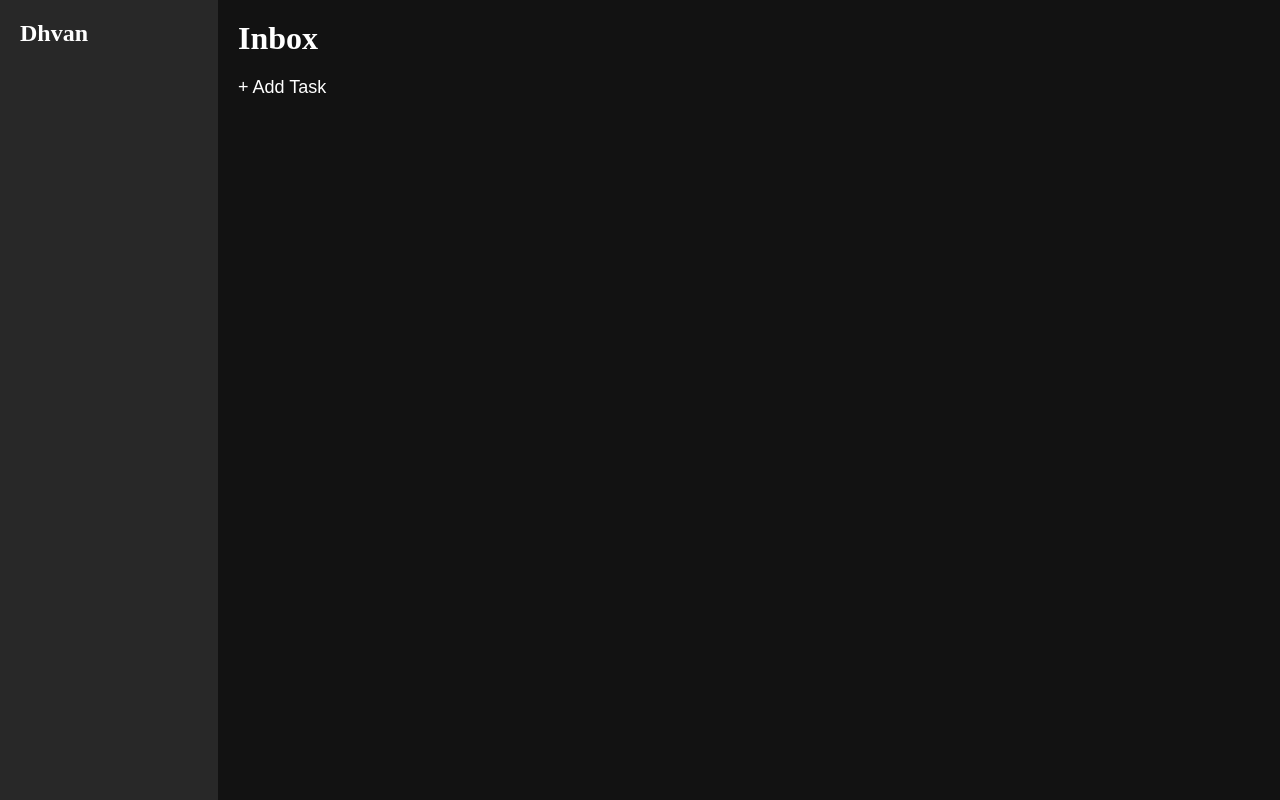
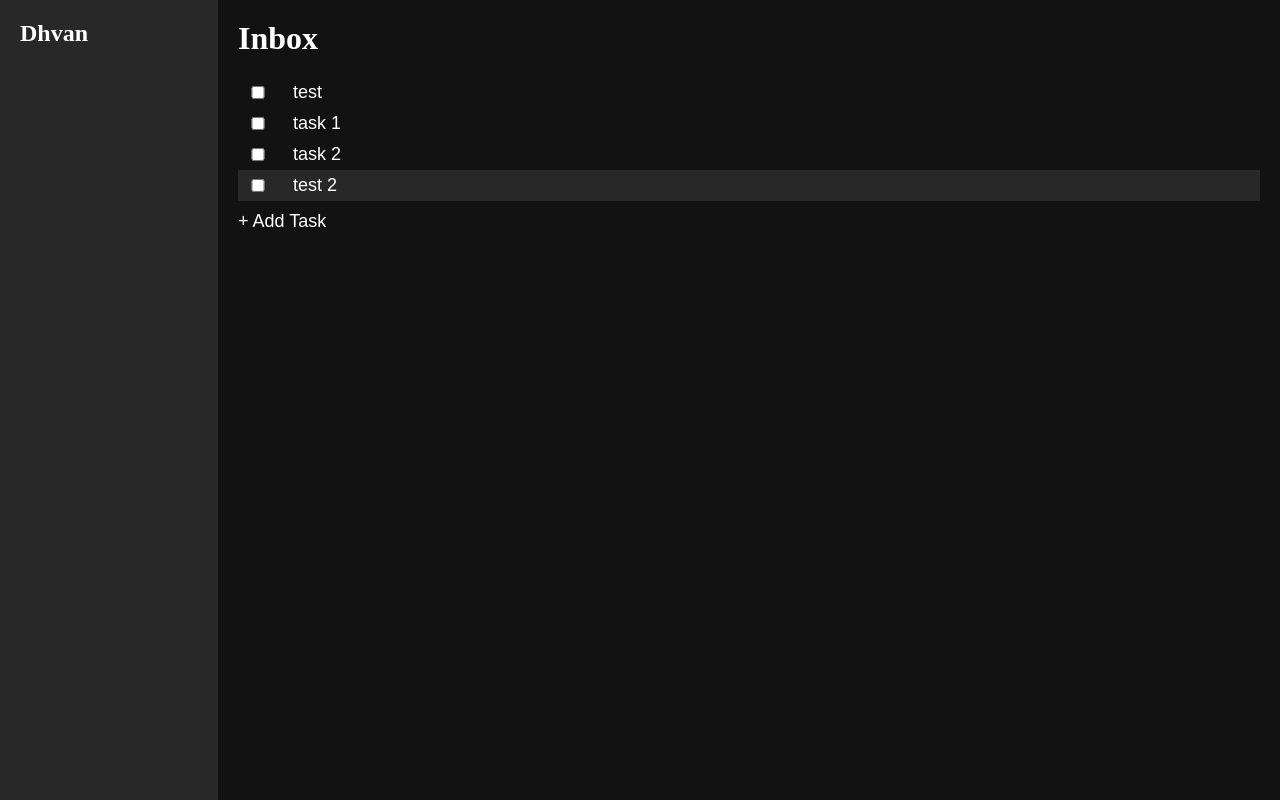
Before and after one commit to Dh-Van/TaskMinimalist, a React (Vite) app: page / in a window 1280 px wide. Built offline with nearby package versions, Linux system fonts and the light colour scheme.

Commit message:
mvp functoinality, without check

```diff
--- a/src/components/App.jsx
+++ b/src/components/App.jsx
@@ -2,39 +2,37 @@ import React from "react";
 import Sidebar from "./Sidebar";
 import Workspace from "./Workspace";
 
-export default function App(){
+export default function App() {
+	const sampleData = ["test", "task 1", "task 2", "test 2"];
+	const [tasks, setTasks] = React.useState(sampleData);
 
-    const [add, setAdd] = React.useState(true)
-    const [tasks, setTasks] = React.useState([])
-    const [currTask, setCurrTask] = React.useState("");
-
-    function handleClick(){
-        setAdd(false)
+	function enter(val) {
+		setTasks((prevState) => [...prevState, val]);
 	}
 
-    function handleChange(event){
-        setCurrTask(event.target.value)
+	function taskEdit(val, idx) {
+		console.log(idx, tasks.length);
+		if (idx >= tasks.length) {
+			setTasks((prevState) => [...prevState, val]);
+		}
+		setTasks((prevState) => prevState.with(idx, val));
 	}
 
-    function enter(e, val){
-        if(e.key !== "Enter"){return}
-
-        // setAdd(true)
-        setCurrTask("")
-        setTasks(prevState => ([...prevState, val]))
+	function add() {
+		setTasks((prevState) => [...prevState, ""]);
 	}
 
-    function onBlur(){
-        setAdd(true)
-        // setCurrTask("")
-        // setTasks(prevState => ([...prevState, val]))
-
-    }
+	console.log(tasks);
 
 	return (
 		<div className="app">
 			<Sidebar />
-            <Workspace tasks={tasks} add={add} handleChange={handleChange} handleClick={handleClick} enter={enter} currTask={currTask} onBlur={onBlur}/>
+			<Workspace
+				tasks={tasks}
+				enter={enter}
+				taskEdit={taskEdit}
+				add={add}
+			/>
 		</div>
-    )
+	);
 }
--- /dev/null
+++ b/src/components/Task.jsx
@@ -0,0 +1,50 @@
+import React from "react";
+
+export default function Task(props) {
+	const inputRef = React.useRef(null);
+
+	if (props.focus && inputRef.current) {
+		inputRef.current.focus();
+	}
+
+	function handleChange(event) {
+		props.edit(event.target.value, props.id);
+	}
+
+	function handleKey(event) {
+		if (event.key === "Enter") {
+			document.activeElement.blur();
+			props.submit();
+		}
+
+		if (event.key === "ArrowUp") {
+			props.move(-1);
+		}
+
+		if (event.key === "ArrowDown") {
+			props.move(1);
+		}
+	}
+
+	const styles = {
+		taskContainer: {
+			background: props.focus ? "#282828" : "transparent",
+		},
+	};
+
+	return (
+		<div className="task" style={styles.taskContainer}>
+			<input className="task--checkbox" type="checkbox" />
+			<input
+				autoFocus={props.focus}
+				className="task--text"
+				type="text"
+				value={props.text}
+				onChange={handleChange}
+				onKeyDown={handleKey}
+				onClick={(event) => props.handleClick(event, props.id)}
+				ref={inputRef}
+			/>
+		</div>
+	);
+}
--- a/src/components/Workspace.jsx
+++ b/src/components/Workspace.jsx
@@ -1,37 +1,67 @@
 import React from "react";
+import Task from "./Task";
 
-export default function Workspace(props){
+export default function Workspace(props) {
+	const [showAdd, setShowAdd] = React.useState(true);
+	const [currentFocus, setCurrentFocus] = React.useState(props.tasks.length);
 
+	const taskElements = props.tasks.map((e, idx) => (
+		<Task
+			key={idx}
+			id={idx}
+			text={e}
+			edit={props.taskEdit}
+			focus={currentFocus - 1 === idx}
+			submit={handleSubmit}
+			move={move}
+			handleClick={taskClick}
+			unfocus={unfocus}
+		/>
+	));
 
-    // function handleChange(event){
-    //     setCurrTask(event.target.value)
-    // }
+	function handleSubmit() {
+		if (currentFocus !== props.tasks.length) {
+			return;
+		}
+		props.add();
+		setCurrentFocus((prevState) => prevState + 1);
+		setShowAdd(false);
+	}
 
-    const taskElements = props.tasks.map(e => <div>{e}</div>)
+	function taskClick(event, id) {
+		setCurrentFocus(id + 1);
+	}
 
-    console.log(props)
+	function handleClick() {
+		setShowAdd(false);
+		props.add();
+		setCurrentFocus((prevState) => prevState - 1);
+	}
 
-    return (
-        <div className="workspace">
-            <h1 className="workspace--inbox">Inbox</h1>
-            {taskElements}
-            {props.add && <button
-                className="workspace--add-button"
-                onClick={props.handleClick}>
-                + Add Task
-            </button>}
-            {
-                !props.add &&
-                <input
-                    name="task"
-                    type="text"
-                    autoFocus
-                    onChange={props.handleChange}
-                    onBlur={props.onBlur}
-                    value={props.currTask}
-                    onKeyDown={(e) => (props.enter(e, props.currTask))}
-                />
-            }
-        </div>
-    )
+	function move(direction) {
+		setCurrentFocus((prevState) =>
+			prevState + direction > 0 &&
+			prevState + direction <= props.tasks.length
+				? prevState + direction
+				: prevState
+		);
+	}
+
+	function unfocus() {
+		setShowAdd(true);
+		setCurrentFocus((prevState) => prevState + 1);
+	}
+
+	return (
+		<div className="workspace">
+			<h1 className="workspace--inbox">Inbox</h1>
+			{taskElements}
+			{showAdd && (
+				<button className="workspace--add-button" onClick={handleClick}>
+					+ Add Task
+				</button>
+			)}
+			<div className="workspace--blank" onClick={unfocus}></div>
+		</div>
+	);
 }
--- a/styles.css
+++ b/styles.css
@@ -28,6 +28,8 @@ html, head, body, #root{
 .workspace{
     padding: 20px;
     width: 100%;
+    display: flex;
+    flex-direction: column;
 }
 
 .workspace--inbox{
@@ -40,6 +42,7 @@ html, head, body, #root{
     text-align: left;
     border: 0px;
     font-size: 18px;
+    margin-block: 10px;
 }
 
 input {
@@ -56,6 +59,34 @@ input:focus{
     outline: none;
 }
 
+/* .task:hover{
+    background-color: red;
+} */
+
+.task{
+    border: 0px;
+    padding-block: 5px;
+    display: flex;
+    align-items: center;
+}
+
+.task--checkbox{
+    width: 40px;
+}
+
+.task--text{
+    border: 0px;
+}
+
+.task:focus{
+    background-color: #282828;
+}
+
+.workspace--blank{
+    width: auto;
+    flex-grow: 1;
+}
+
 /* .workspace--add-button:hover{
     color: red;
 } */
```
Lines whose indentation alone changed are shown as unchanged.
